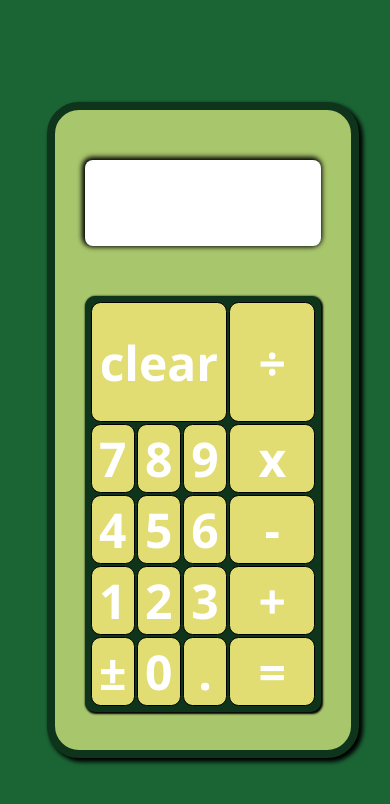
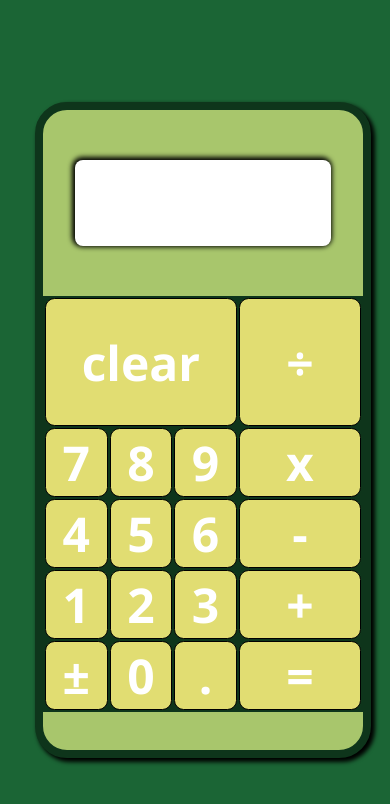
Before and after one commit to danjhkim/calcapp, a React (Create React App) app: page / in a window 390 px wide. Shown: the top 804 px of the page. Built offline with nearby package versions, Linux system fonts and the light colour scheme.

Commit message:
fixed scaling numbers

```diff
--- a/src/components/CalcFrame.js
+++ b/src/components/CalcFrame.js
@@ -1,42 +1,61 @@
-import React, { useState, useEffect, useRef, useContext } from 'react'
+import React, { useState, useEffect, useRef, useContext } from 'react';
 import Buttons from './Buttons';
 
-import { OperandContext } from "../contexts/OperandContext"
-
+import { OperandContext } from '../contexts/OperandContext';
 
 const CalcFrame = () => {
-    const opcontext = useContext(OperandContext)
+	const opcontext = useContext(OperandContext);
 
-    const [scale, setScale] = useState(1)
-    const node = useRef()
+	const [scale, setScale] = useState(1);
+	const node = useRef();
 
 	useEffect(() => {
-        const parentNode = node.current.parentNode
-        const availableWidth = parentNode.offsetWidth
-        const actualWidth = node.current.offsetWidth
-        const actualScale = availableWidth / actualWidth
+		window.addEventListener('resize', function () {
+			const parentNode = node.current.parentNode;
+			const availableWidth = parentNode.offsetWidth;
+			const actualWidth = node.current.offsetWidth;
+			const actualScale = availableWidth / actualWidth;
+			if (actualScale < 1) {
+				setScale(actualScale);
+			} else if (scale < 1) {
+				setScale(1);
+			}
+		});
+	}, [scale]);
 
-        if (scale === actualScale)
-            return
+	useEffect(() => {
+		const parentNode = node.current.parentNode;
+		const availableWidth = parentNode.offsetWidth;
+		const actualWidth = node.current.offsetWidth;
+		const actualScale = availableWidth / actualWidth;
+
+		if (scale === actualScale) return;
 
 		if (actualScale < 1) {
-            setScale(actualScale)
+			setScale(actualScale);
 		} else if (scale < 1) {
-            setScale(1)
+			setScale(1);
 		}
 		// eslint-disable-next-line react-hooks/exhaustive-deps
-    }, [opcontext.result, opcontext.answer])
+	}, [opcontext.result, opcontext.answer]);
 
 	return (
-        <div className="calcbody">
-            <div className="calcscreen">
-                <div className="openrand">{opcontext.opScreen}</div>
-                <div className="result"><div className="autoscale" style={{ transform: `scale(${scale},${scale})` }} ref={node}>{opcontext.answer ? opcontext.answer : opcontext.result}</div></div>
+		<div className='calcbody'>
+			<div className='calcscreen'>
+				<div className='openrand'>{opcontext.opScreen}</div>
+				<div className='result'>
+					<div
+						className='autoscale'
+						style={{ transform: `scale(${scale},${scale})` }}
+						ref={node}>
+						{opcontext.answer ? opcontext.answer : opcontext.result}
+					</div>
+				</div>
 				{/* this solves the issue of saving the answer and having to the result refresh nice */}
 			</div>
 			<Buttons />
-        </div >
+		</div>
 	);
-}
+};
 
 export default CalcFrame;
--- a/src/styles/global.css
+++ b/src/styles/global.css
@@ -40,7 +40,7 @@ main {
 
 .calcscreen {
 	width: 75%;
-	height: 4.5rem;
+	min-height: 4.5rem;
 	background-color: white;
 	margin: 50px 0;
 	border-radius: 8px;
@@ -51,35 +51,36 @@ main {
 }
 
 .result {
-	border-radius: 10em;
-	background-color: white;
-	height: auto;
-	width: auto;
+	background-color: transparent;
+	width: 100%;
 	font-size: 0.9em;
 	height: 100%;
 	flex: 1;
 	position: relative;
+	display: flex;
+	justify-content: center;
+	align-items: center;
 }
 
 .autoscale {
 	display: inline-block;
 	padding: 7px 15px;
 	position: absolute;
-	right: 0;
+	right: 1%;
 	transform-origin: right;
 }
 
 .openrand {
-	background-color: white;
+	background-color: transparent;
 	border-radius: 10em;
-	font-size: 2rem;
+	font-size: 1rem;
 	color: black;
 	position: absolute;
 	text-align: center;
 	z-index: 100;
 	box-sizing: border-box;
 	white-space: nowrap;
-	overflow: hidden;
+	overflow: scroll;
 	width: 100%;
 }
 
@@ -141,43 +142,17 @@ td:active {
 	background-color: #8f8c45;
 }
 
-@media screen and (max-width: 700px) {
-	.autoscale {
-		padding: 5px 12px;
+@media screen and (max-width: 630px) {
+}
+
+@media screen and (max-width: 580px) {
+	.openrand {
+		width: 100%;
+		align-self: center;
 	}
 }
 
 @media screen and (max-width: 520px) {
-	.pad {
-		width: 80%;
-		height: 65%;
-	}
-	.calcscreen {
-		width: 3em;
-		height: 1.3em;
-	}
-
-	.result {
-		font-size: 0.8em;
-	}
-
-	td {
-		width: 80rem;
-	}
-}
-
-@media screen and (max-width: 520px) {
-	.calcscreen {
-		width: 6em;
-		height: 1.5em;
-		display: flex;
-		justify-content: center;
-		align-items: center;
-	}
-
-	.result {
-		font-size: 0.8em;
-	}
 }
 
 @media screen and (max-width: 500px) {
@@ -185,31 +160,19 @@ td:active {
 		width: 80%;
 		height: 1.5em;
 	}
-	.result {
-		width: 100%;
-	}
 
-	.result {
-		font-size: 0.6em;
-	}
-}
-
-@media screen and (max-width: 500px) {
 	.calcscreen {
 		height: 1.8em;
 	}
 
-	.result {
-		font-size: 0.6em;
+	.pad {
+		width: 17rem;
 	}
 }
+
 @media screen and (max-width: 400px) {
 	.calcscreen {
 		height: 1.8em;
-	}
-
-	.result {
-		font-size: 0.6em;
 	}
 	body {
 		color: black;
@@ -224,15 +187,25 @@ td:active {
 		justify-content: center;
 		align-items: center;
 	}
+	.pad {
+		width: 20rem;
+		height: 26rem;
+		background-color: white;
+		display: flex;
+		justify-content: center;
+		align-items: center;
+		border-radius: 0px;
+		box-shadow: none;
+		box-sizing: border-box;
+		background-color: #0e351b;
+		outline: none;
+		border: none;
+	}
 }
 
 @media screen and (max-width: 350px) {
 	.calcscreen {
 		height: 1.8em;
-	}
-
-	.result {
-		font-size: 0.6em;
 	}
 }
 
```
Lines whose indentation alone changed are shown as unchanged.
